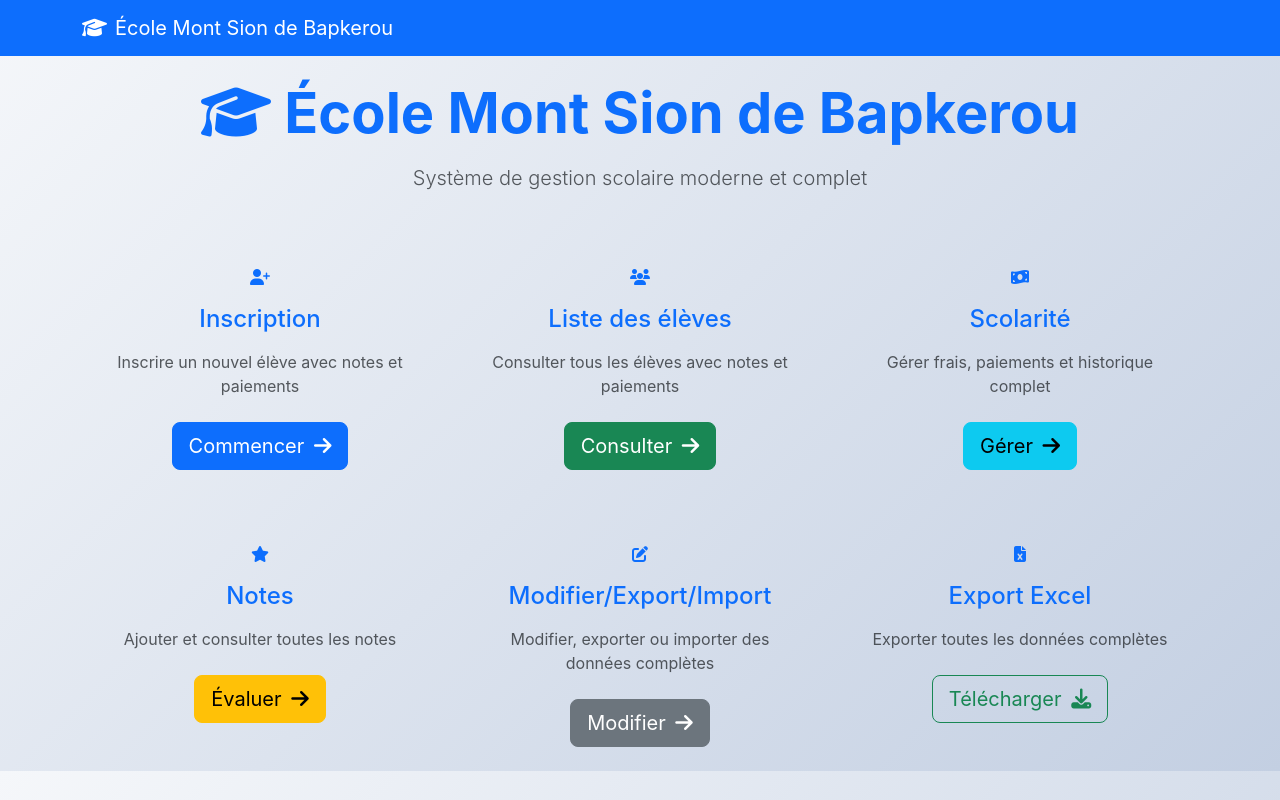
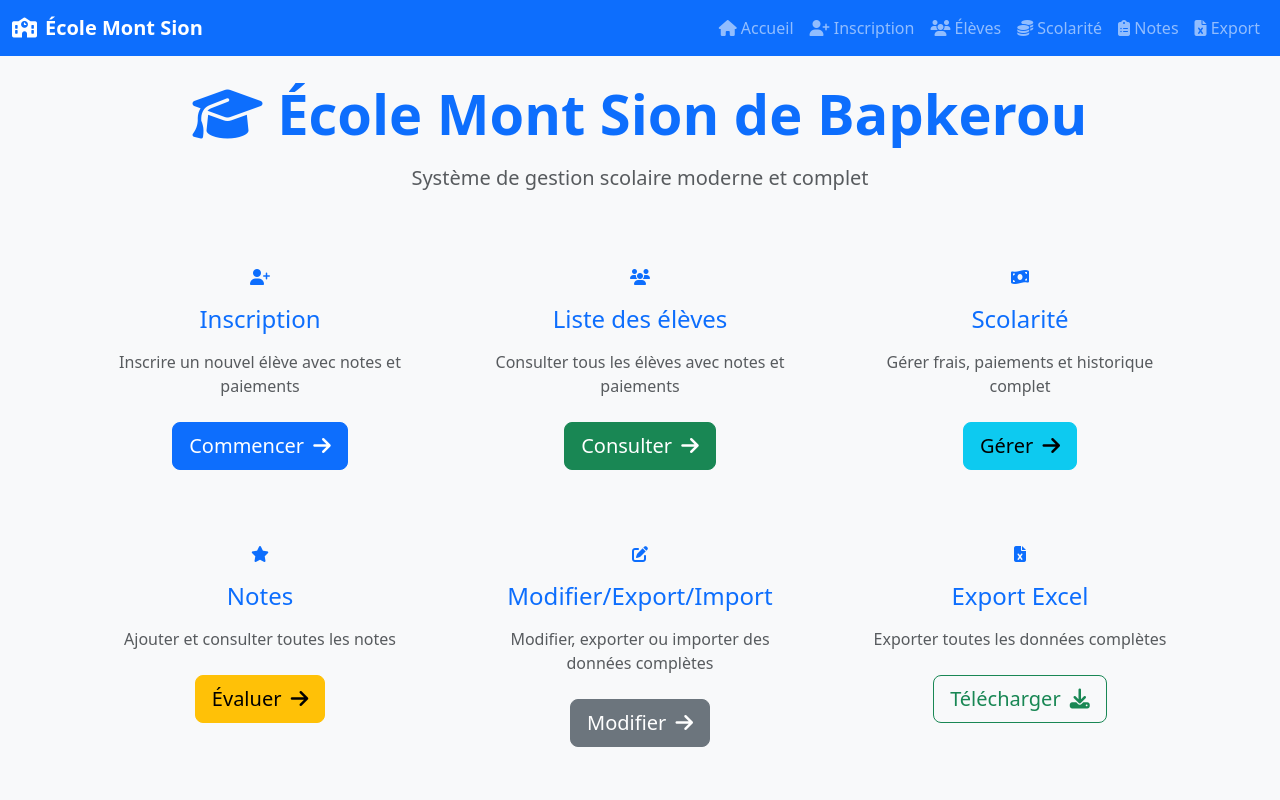
Before and after one commit to appolinair2355/Mont-sion, a Flask app: page / in a window 1280 px wide. Run offline with Flask 3, Linux system fonts and the light colour scheme.

Commit message:
Update base.html

```diff
--- a/templates/base.html
+++ b/templates/base.html
@@ -1,36 +1,48 @@
-<!DOCTYPE html>
+<!doctype html>
 <html lang="fr">
 <head>
-    <meta charset="UTF-8">
-    <meta name="viewport" content="width=device-width, initial-scale=1.0">
-    <title>{% block title %}École Mont Sion{% endblock %}</title>
-    <link href="https://cdn.jsdelivr.net/npm/bootstrap@5.3.0/dist/css/bootstrap.min.css" rel="stylesheet">
-    <link href="https://cdnjs.cloudflare.com/ajax/libs/font-awesome/6.4.0/css/all.min.css" rel="stylesheet">
-    <link rel="stylesheet" href="{{ url_for('static', filename='style.css') }}">
+  <meta charset="utf-8">
+  <title>École Mont Sion</title>
+  <meta name="viewport" content="width=device-width, initial-scale=1">
+  <link href="https://cdn.jsdelivr.net/npm/bootstrap@5.3.2/dist/css/bootstrap.min.css" rel="stylesheet">
+  <link href="https://cdnjs.cloudflare.com/ajax/libs/font-awesome/6.5.0/css/all.min.css" rel="stylesheet">
 </head>
-<body>
+<body class="bg-light">
 <nav class="navbar navbar-expand-lg navbar-dark bg-primary">
-        <div class="container">
-            <a class="navbar-brand" href="{{ url_for('index') }}">
-                <i class="fas fa-graduation-cap me-2"></i>École Mont Sion de Bapkerou
+  <div class="container-fluid">
+    <a class="navbar-brand fw-bold" href="{{ url_for('index') }}">
+      <i class="fas fa-school me-2"></i>École Mont Sion
     </a>
+    <button class="navbar-toggler" data-bs-toggle="collapse" data-bs-target="#nav">
+      <span class="navbar-toggler-icon"></span>
+    </button>
+    <div class="collapse navbar-collapse" id="nav">
+      <ul class="navbar-nav ms-auto">
+        <li class="nav-item"><a class="nav-link" href="{{ url_for('index') }}"><i class="fas fa-home"></i> Accueil</a></li>
+        <li class="nav-item"><a class="nav-link" href="{{ url_for('register') }}"><i class="fas fa-user-plus"></i> Inscription</a></li>
+        <li class="nav-item"><a class="nav-link" href="{{ url_for('students') }}"><i class="fas fa-users"></i> Élèves</a></li>
+        <li class="nav-item"><a class="nav-link" href="{{ url_for('scolarite') }}"><i class="fas fa-coins"></i> Scolarité</a></li>
+        <li class="nav-item"><a class="nav-link" href="{{ url_for('notes') }}"><i class="fas fa-clipboard-list"></i> Notes</a></li>
+        <li class="nav-item"><a class="nav-link" href="{{ url_for('export_excel') }}"><i class="fas fa-file-excel"></i> Export</a></li>
+      </ul>
+    </div>
   </div>
 </nav>
 
-    <div class="container mt-4">
-        {% with messages = get_flashed_messages(with_categories=true) %}
-            {% if messages %}
-                {% for category, message in messages %}
-                    <div class="alert alert-{{ 'danger' if category == 'error' else category }} alert-dismissible">
-                        {{ message }}
+<div class="container py-4">
+  {% with msgs = get_flashed_messages(with_categories=true) %}
+    {% if msgs %}
+      {% for cat, msg in msgs %}
+        <div class="alert alert-{{ 'danger' if cat=='error' else 'success' }} alert-dismissible fade show" role="alert">
+          {{ msg }}
+          <button type="button" class="btn-close" data-bs-dismiss="alert"></button>
         </div>
       {% endfor %}
     {% endif %}
   {% endwith %}
-
   {% block content %}{% endblock %}
 </div>
 
-    <script src="https://cdn.jsdelivr.net/npm/bootstrap@5.3.0/dist/js/bootstrap.bundle.min.js"></script>
+<script src="https://cdn.jsdelivr.net/npm/bootstrap@5.3.2/dist/js/bootstrap.bundle.min.js"></script>
 </body>
                                  </html>
```
Lines whose indentation alone changed are shown as unchanged.
